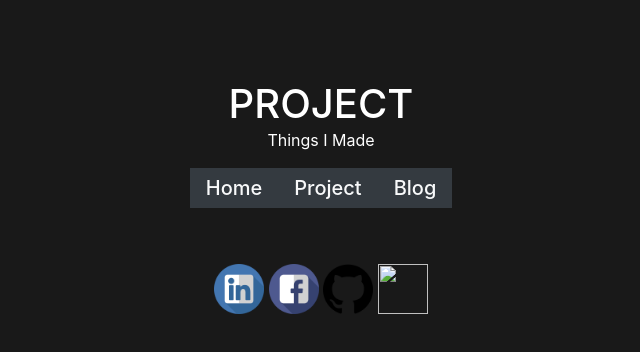
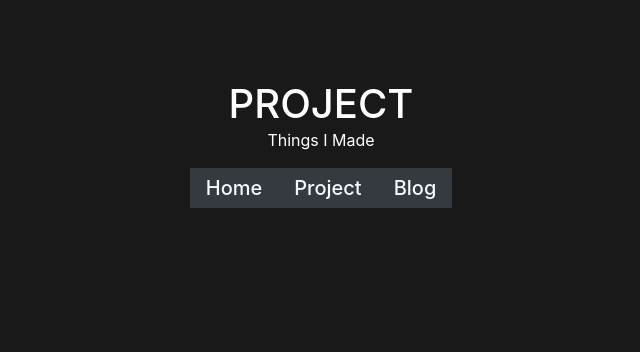
Before and after one commit to ipritom/ipritom.github.io, a plain HTML site: page project.html in a window 1280 px wide. Shown: the whole page, without its empty margins (319-959 px from the left). Drawn offline with nearby package versions, Linux system fonts and the light colour scheme.

Commit message:
Update project.html

```diff
--- a/project.html
+++ b/project.html
@@ -48,17 +48,5 @@
             </div>
         </div>
 
-    <div class="row px-5">
-
-        <div class="col text-center">
-            <!--networking site icons-->
-            <a href="https://www.linkedin.com/in/pritom-mojumder/"><img class="zoomtext" src='pic/linkedin.png' height="50px" width="50px"></a>
-            <a href="https://www.facebook.com/pritom.mojumder"><img class="zoomtext" src='pic/facebook.png' height="50px" width="50px"></a>
-            <a href="https://github.com/ipritom"><img class="zoomtext" src='pic/github.png' height="50px" width="50px"></a>
-            <a href="https://plus.google.com/+PritomMojumder"><img class="zoomtext" src='pic/googleplus.png' height="50px" width="50px"></a>
-        </div>
-
-    </div>
-
     </div>
 </body>
```
